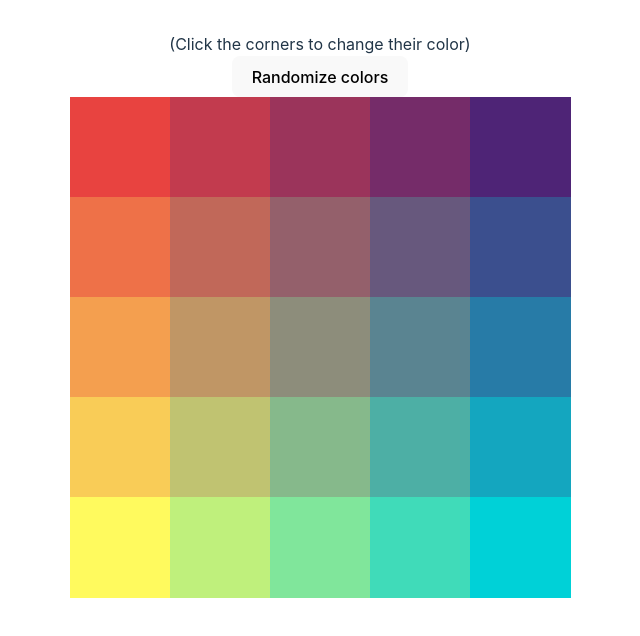
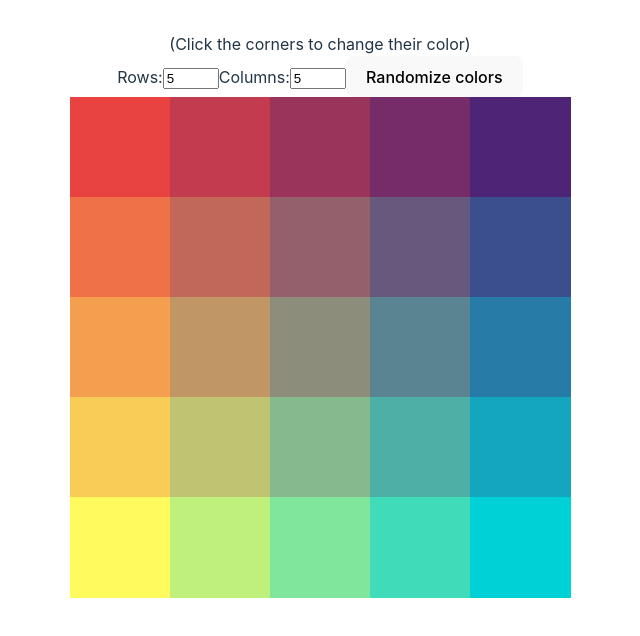
Before and after one commit to phoenixeliot/color-toy, a React (Vite) app: page / in a window 1280 px wide. Shown: the top 636 px of the page, without its empty margins (320-960 px from the left). Built offline with nearby package versions, Linux system fonts and the light colour scheme.

Commit message:
Add row/column pickers

```diff
--- a/src/App.tsx
+++ b/src/App.tsx
@@ -6,6 +6,8 @@ import { useWindowSize } from "./utils/useWindowSize";
 
 function App() {
   const windowSize = useWindowSize();
+  const [numRows, setNumRows] = useState(5);
+  const [numCols, setNumCols] = useState(5);
   const [colors, setColors] = useState<
     Record<"topLeft" | "topRight" | "bottomLeft" | "bottomRight", RgbColor>
   >({
@@ -23,15 +25,29 @@ function App() {
     });
   }
 
-  const handleColorChange =
-    (position: string) => (e: ChangeEvent<HTMLInputElement>) => {
-      const hexColor = e.target.value;
-      setColor(position, hexColor);
-    };
-
   return (
     <>
       <div>(Click the corners to change their color)</div>
+      <label>
+        Rows:
+        <input
+          type="number"
+          min={2}
+          max={80}
+          value={numRows}
+          onChange={(e) => setNumRows(Number(e.target.value))}
+        />
+      </label>
+      <label>
+        Columns:
+        <input
+          type="number"
+          min={2}
+          max={80}
+          value={numCols}
+          onChange={(e) => setNumCols(Number(e.target.value))}
+        />
+      </label>
       <button
         onClick={() => {
           setColors({
@@ -61,8 +77,8 @@ function App() {
         Randomize colors
       </button>
       <SquareBoard
-        numRows={5}
-        numCols={5}
+        numRows={numRows}
+        numCols={numCols}
         width={Math.min((windowSize.width || Infinity) - 80, 500)}
         height={Math.min((windowSize.height || Infinity) - 100, 500)}
         onChangeReferenceColor={(pos, color) => {
--- a/src/components/SquareBoard.tsx
+++ b/src/components/SquareBoard.tsx
@@ -78,8 +78,9 @@ export default function SquareBoard({
             ) {
               return (
                 <label key={c} style={style}>
+                  {/* {rgbToHex(color)} */}
                   <input
-                    style={{ opacity: 0 }}
+                    style={{ opacity: 0, width: 0, height: 0 }}
                     value={rgbToHex(color)}
                     type="color"
                     onChange={(e) =>
```
